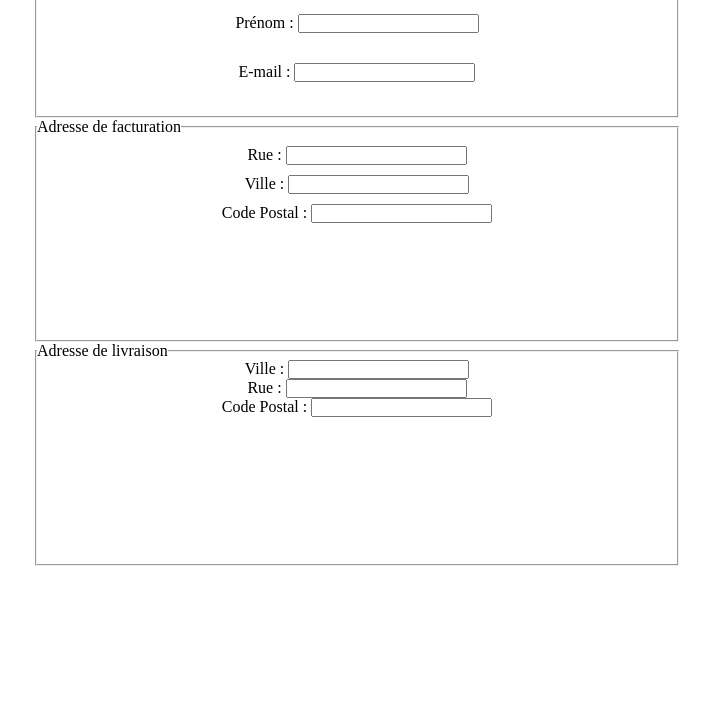
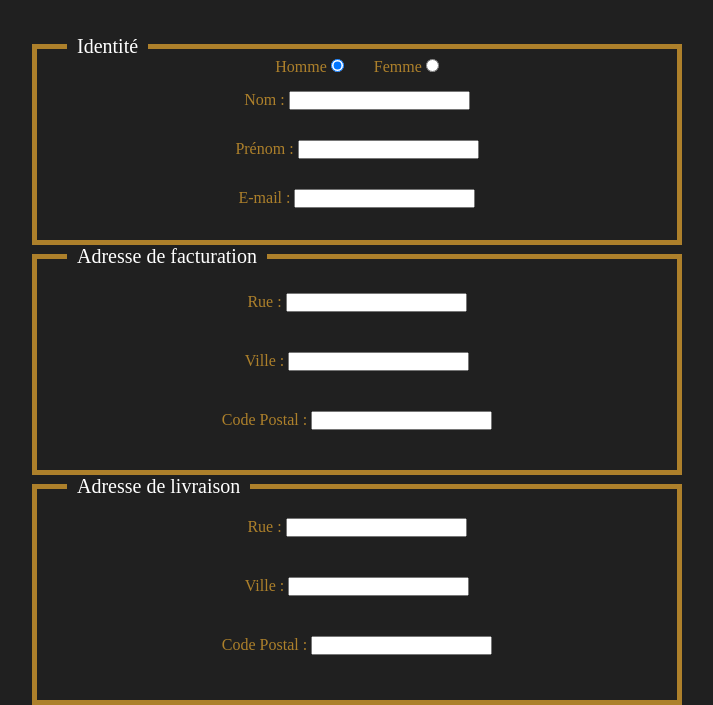
Before and after one commit to MBilalBS/sass, a website: page index.html in a window 1280 px wide. Shown: the part 123-828 px from the top of the page, without its empty margins (283-996 px from the left). Before the commit the page ends 800 px from the top, so only its background shows below. Drawn offline with Linux system fonts and the light colour scheme.

Commit message:
rendue final

```diff
--- a/assets/css/style.scss
+++ b/assets/css/style.scss
@@ -2,11 +2,22 @@
     margin: 0;
     padding: 0;
     // border: 1px solid red;
+
+    color: rgb(173, 128, 43);
+}
+.font-style{
+    font-size: 30px;
+    font-weight: 600;
 }
 h1{
+    font-size:  50px;
     display: flex;
     justify-content: center;
-    color: rgb(255, 32, 32);
+    color: white;
+    margin: 50px;
+}
+body{
+    background-color: rgb(32, 32, 32);
 }
 main{
     display: flex;
@@ -25,6 +36,7 @@ main{
     // padding: 20px;
     height: 200px;
     width: 50%;
+    border: 5px solid;
 }
 .style-identité{
     display: flex;
@@ -34,9 +46,13 @@ main{
 .style-identité label{
     margin: 15px;
 }
+.style-identité label input{
+    color: black;
+}
 .radio-style{
     display: flex;
     justify-content: center;
+    color: rgb(255, 32, 32);
 }
 .radio-style :hover{
     cursor: pointer;
@@ -49,14 +65,23 @@ main{
     margin: 5px;
 }
 .style-adresse-facture label{
-    margin: 5px;
+    margin: 20px;
+}
+.style-adresse-facture label input{
+    color: black;
+}
+.style-adresse-livraison label input{
+    color: black;
 }
 .style-adresse-livraison{
     display: flex;
     flex-direction: column;
     align-items: center;
 }
+.style-adresse-livraison label{
+    margin: 20px;
 
+}
 .facturation-class{
     // padding: 20px;
     height: 220px;
@@ -64,14 +89,33 @@ main{
     display: flex;
     justify-content: center;
     align-content: center;
+    border: 5px solid;
 }
 
 .livraison-class{
     // padding: 20px;
     height: 220px;
     width: 50%;
+    border: 5px solid;
 }
-
+.livraison-class legend{
+    font-size: 20px;
+    margin-left: 30px;
+    padding: 0px 10px;
+    color: white;
+}
+.facturation-class legend{
+    font-size: 20px;
+    margin-left: 30px;
+    padding: 0px 10px;
+    color: white;
+}
+.identité-class legend{
+    font-size: 20px;
+    margin-left: 30px;
+    padding: 0px 10px;
+    color: white;
+}
 .radio1{
     margin-right: 15px;
 }
@@ -83,17 +127,13 @@ ul{
         overflow: auto ;
     background-color: rgb(190, 188, 188);
     position: absolute;
-    top: 293px; height: 70px;
+    top: 440px; height: 75px;
     // width: 300px;
 
 }
 ul li{
 color: black;
 font-family: 'Lucida Sans', 'Lucida Sans Regular', 'Lucida Grande', 'Lucida Sans Unicode', Geneva, Verdana, sans-serif;
-// position: absolute;
-
-
-
 }
 
 ul :hover{
--- a/assets/js/script.js
+++ b/assets/js/script.js
@@ -8,10 +8,10 @@ let prenom = document.getElementById("prenom").value
 let email = document.getElementById("email").value
 let adresseFacture = document.getElementById("rue-facture")
 let villeFacture = document.getElementById("ville-facture")
-let codePostalFacture = document.getElementById("code-postal")
-// let = document.getElementById("")
-// let = document.getElementById("")
-// let = document.getElementById("")
+let codePostalFacture = document.getElementById("code-postal-fac")
+let rueLivraison= document.getElementById("rue-liv")
+let villeLivraison = document.getElementById("ville-liv")
+let codePostalLiv= document.getElementById("code-postal-liv")
 
 
 adresseFacture.addEventListener('input', async function () {
@@ -36,6 +36,7 @@ adresseFacture.addEventListener('input', async function () {
 
 
 
+
     for (let i = 0; i < arrayListAdresse.features.length; i++ ){
         let listeEnfant = document.createElement("li");
         listeEnfant.classList.add(".liste-adresse");
@@ -45,9 +46,13 @@ adresseFacture.addEventListener('input', async function () {
             listeEnfant.addEventListener("click", (event) => {
                 // console.log(adresseFacture);
                 // console.log(event.target.textContent.split(" "));
-        adresseFacture.value = event.target.textContent = (arrayListAdresse.features[i].properties.name);
-        villeFacture.value = event.target.textContent = (arrayListAdresse .features[i].properties.city);
-        codePostalFacture.value = event.target.textContent = (arrayListAdresse .features[i].properties.postcode);
+        adresseFacture.value = arrayListAdresse.features[i].properties.name;
+        villeFacture.value = arrayListAdresse .features[i].properties.city;
+        codePostalFacture.value = arrayListAdresse .features[i].properties.postcode;
+        rueLivraison.value = arrayListAdresse .features[i].properties.name;
+        villeLivraison.value = arrayListAdresse .features[i].properties.city;
+        codePostalLiv.value = arrayListAdresse .features[i].properties.postcode;
+        listeParent.innerHTML = "";
       });
     }
 
--- a/index.html
+++ b/index.html
@@ -56,9 +56,9 @@
                      Ville :
                     <input type="text" id="ville-facture"/>
                 </label>
-                <label for="code-postal">
+                <label for="code-postal-fac">
                         Code Postal :
-                    <input type="text" id="code-postal"/>
+                    <input type="text" id="code-postal-fac"/>
                 </label>
             </div>
         </fieldset>
@@ -66,17 +66,19 @@
         <fieldset class="livraison-class">
             <legend>Adresse de livraison</legend>
             <div class="style-adresse-livraison">
-                <label for="ville">
+                <label for="rue-liv">
+                        Rue :
+                    <input type="text" id="rue-liv"/>
+                </label>
+                <ul></ul>
+                <label for="ville-liv">
                      Ville :
-                    <input type="text" id="rue"/>
+                    <input type="text" id="ville-liv"/>
                 </label>
-                <label for="rue">
-                        Rue :
-                    <input type="text" id="rue"/>
-                </label>
-                <label for="code-postal">
+
+                <label for="code-postal-liv">
                         Code Postal :
-                    <input type="text" id="code-postal"/>
+                    <input type="text" id="code-postal-liv"/>
                 </label>
             </div>
 
```
Also changed, not shown: assets/css/Marvel-font.ttf (added), assets/css/style.css, 1 other file.
